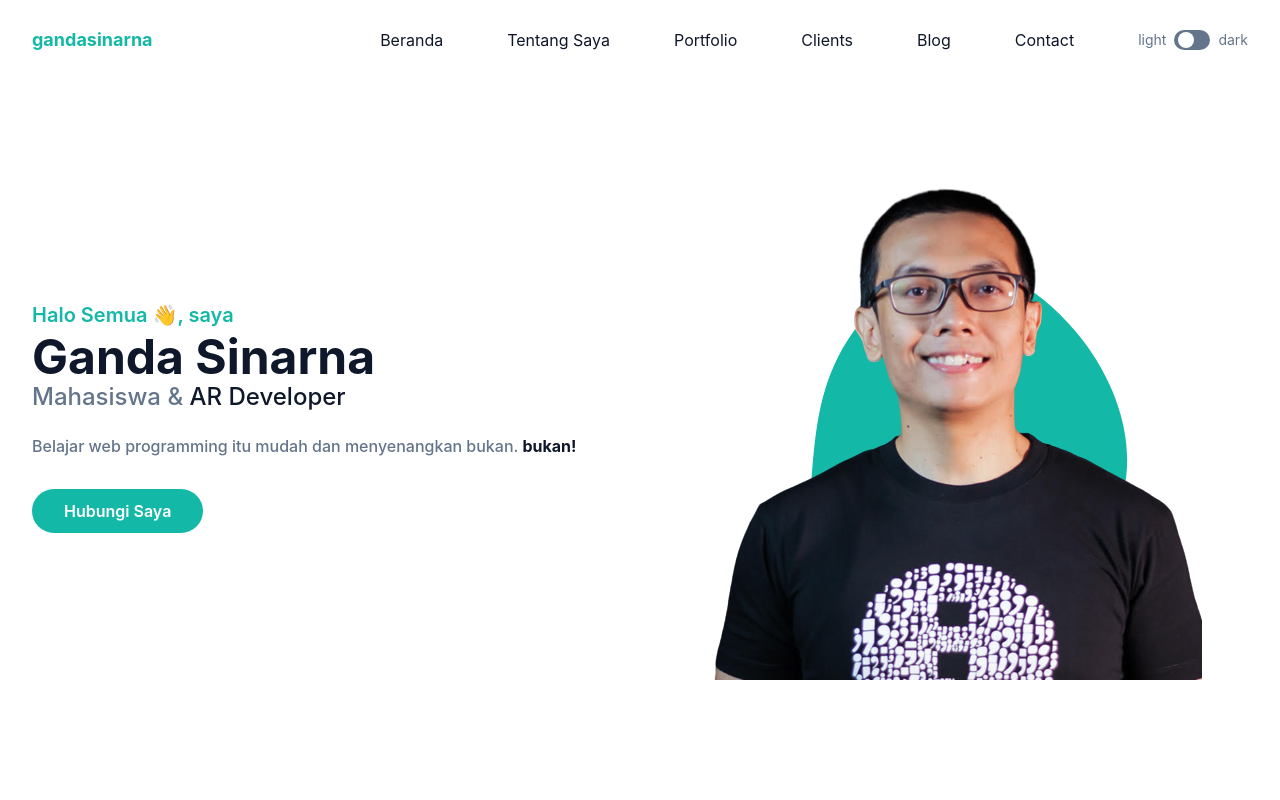
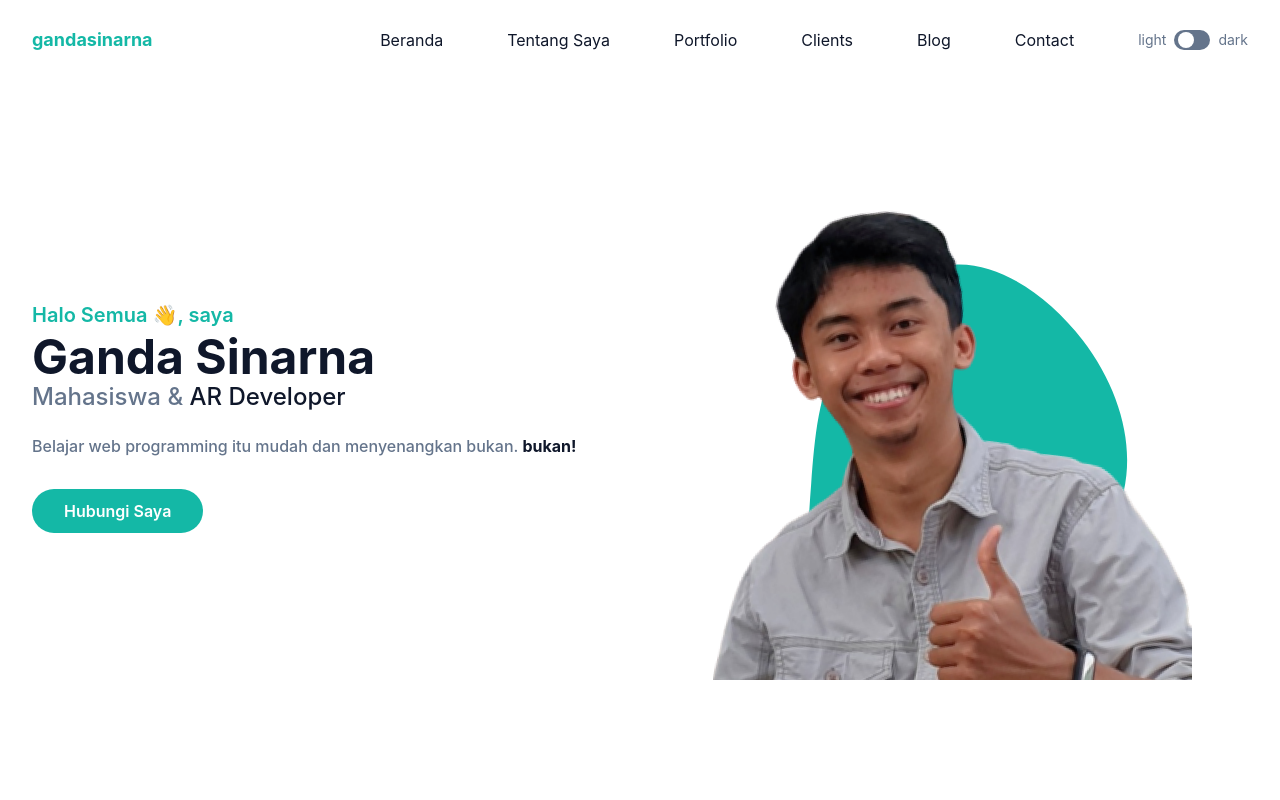
Before and after one commit to gandasinarna/gandasinarna.github.io, a website: page index.html in a window 1280 px wide. Shown: the top 800 px of the page. Drawn offline with Linux system fonts and the light colour scheme.

Commit message:
change pp

```diff
--- a/index.html
+++ b/index.html
@@ -85,7 +85,7 @@
           </div>
           <div class="w-full self-end px-4 lg:w-1/2">
             <div class="relative mt-10 lg:right-0 lg:mt-9">
-              <img src="dist/img/sandhika.png" alt="Ganda Sinarna" class="relative z-10 mx-auto max-w-full" />
+              <img src="dist/img/ganda_pp.png" alt="Ganda Sinarna" class="relative z-10 mx-auto max-w-full" />
               <span class="absolute bottom-0 left-1/2 -translate-x-1/2 md:scale-125">
                 <svg width="400" height="400" viewBox="0 0 200 200" xmlns="http://www.w3.org/2000/svg">
                   <path
```
Also changed, not shown: dist/img/sandhika.jpg (deleted).
